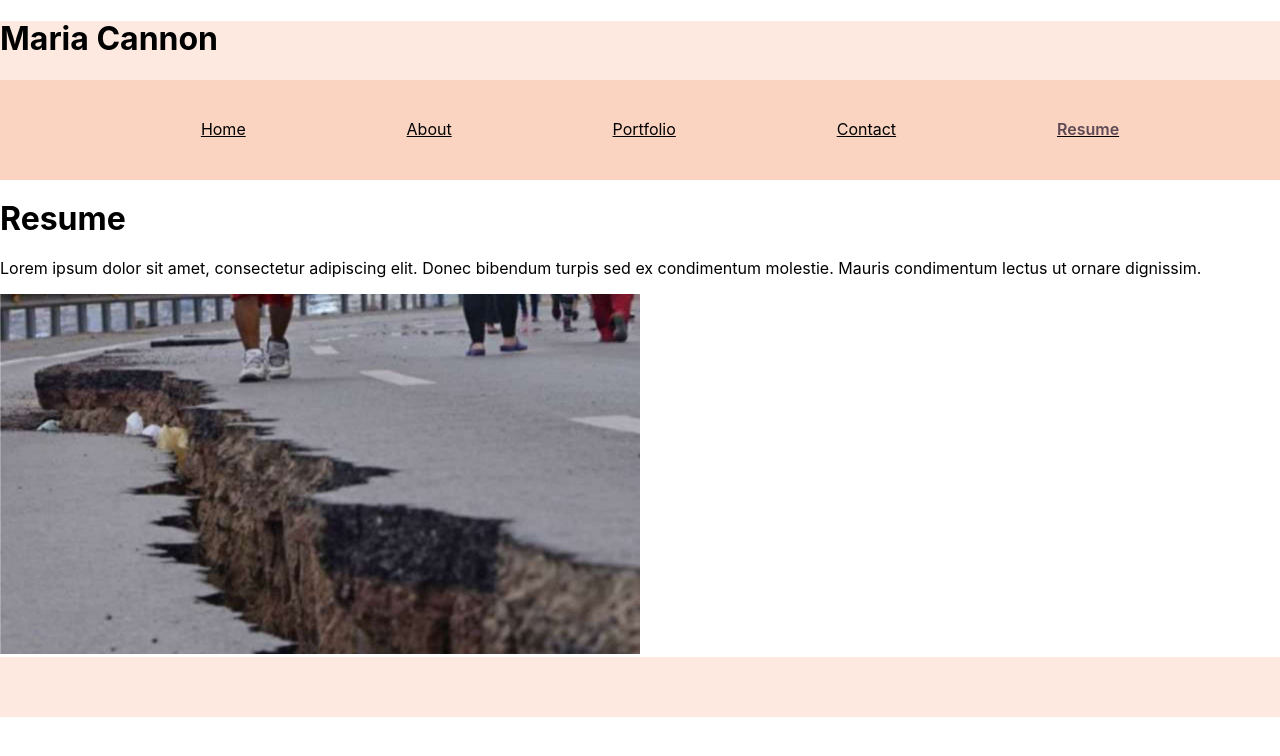
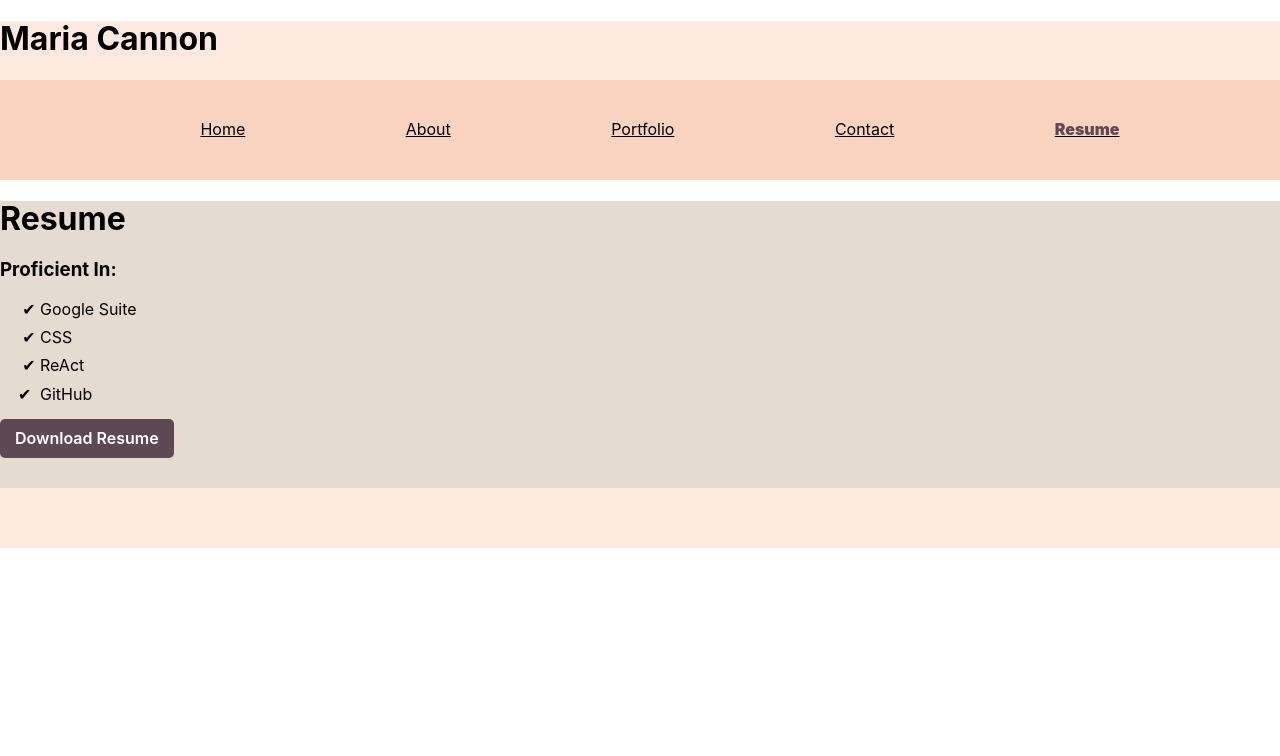
Before and after one commit to MCannon33/react-portfolio, a React (Create React App) app: page / in a window 1280 px wide. Both pictures are taken after a click on the element "Resume". Shown: the top 756 px of the page. Built offline with nearby package versions, Linux system fonts and the light colour scheme.

Commit message:
update resume

```diff
--- a/src/components/Resume/index.js
+++ b/src/components/Resume/index.js
@@ -1,21 +1,20 @@
 import React from "react";
-import earthquake from "../../assets/earthquake.jpeg";
+import computer from "../../assets/computer.png";
 
 function Resume() {
   return (
-    <section className="my-5">
+    <section style={{ backgroundColor: "#e6dbd0" }} className="my-5">
       <h1 id="resume">Resume</h1>
       <p>
-        Lorem ipsum dolor sit amet, consectetur adipiscing elit. Donec bibendum
-        turpis sed ex condimentum molestie. Mauris condimentum lectus ut ornare
-        dignissim.
+        <h3>Proficient In:</h3>
+        <ul className="rez">
+          <li>Google Suite</li>
+          <li>CSS</li>
+          <li>ReAct</li>
+          <li>GitHub</li>
+        </ul>
       </p>
-      <img
-        src={earthquake}
-        className="my-2"
-        style={{ width: "50%" }}
-        alt="project1"
-      />
+      <button>Download Resume</button>
     </section>
   );
 }
--- a/src/index.css
+++ b/src/index.css
@@ -33,7 +33,7 @@ code {
 
 .navActive {
   color: #5d4954;
-  font-weight: 600;
+  font-weight: 900;
 }
 .header {
   background-color: #fee9e1;
@@ -52,3 +52,69 @@ code {
 a:hover {
   text-decoration: underline;
 }
+form {
+  width: 40%;
+}
+input {
+  font-size: 1rem;
+  padding: 0.5rem;
+  border: 3px solid #754f5b;
+  outline: none;
+  border-radius: 5px;
+  transition: box-shadow 0.2s;
+}
+
+input:focus {
+  border: 1px solid #e6dbd0;
+  box-shadow: 0 0 0.25rem rgba(0, 0, 0, 0.5);
+}
+
+textarea {
+  font-size: 1rem;
+
+  padding: 0.5rem;
+  border: 4px solid #754f5b;
+  outline: none;
+  border-radius: 20px;
+  transition: box-shadow 0.2s;
+}
+textarea:focus {
+  border: 1px solid #e6dbd0;
+  box-shadow: 0 0 0.25rem rgba(0, 0, 0, 0.5);
+}
+
+.contact-form {
+  display: flex;
+}
+
+ul.rez > li:nth-child(1) {
+  margin-top: 10px;
+  list-style: "✔ ";
+  list-style-position: outside;
+}
+ul.rez > li:nth-child(2) {
+  margin-top: 10px;
+  list-style: "✔ ";
+  list-style-position: outside;
+}
+ul.rez > li:nth-child(3) {
+  margin-top: 10px;
+  list-style: "✔ ";
+  list-style-position: outside;
+}
+ul.rez > li:nth-child(4) {
+  margin-top: 10px;
+  list-style: "✔  ";
+  list-style-position: outside;
+}
+button {
+  background: #5d4954;
+  border: 0;
+  border-radius: 5px;
+  color: #fff;
+  cursor: pointer;
+  font-size: 16px;
+  font-weight: 600;
+  margin-bottom: 30px;
+  padding: 10px 15px;
+}
```
Also changed, not shown: src/assets/computer.jpeg (added), src/assets/computer.png (added).
